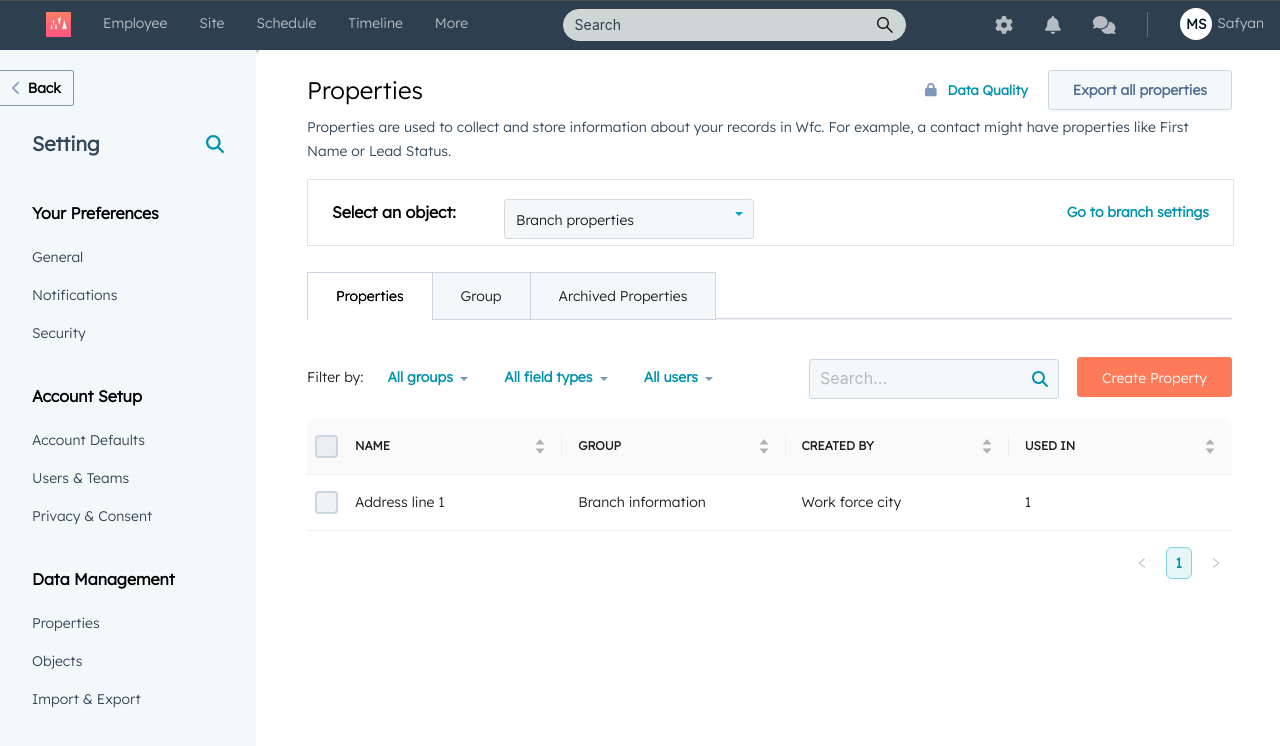
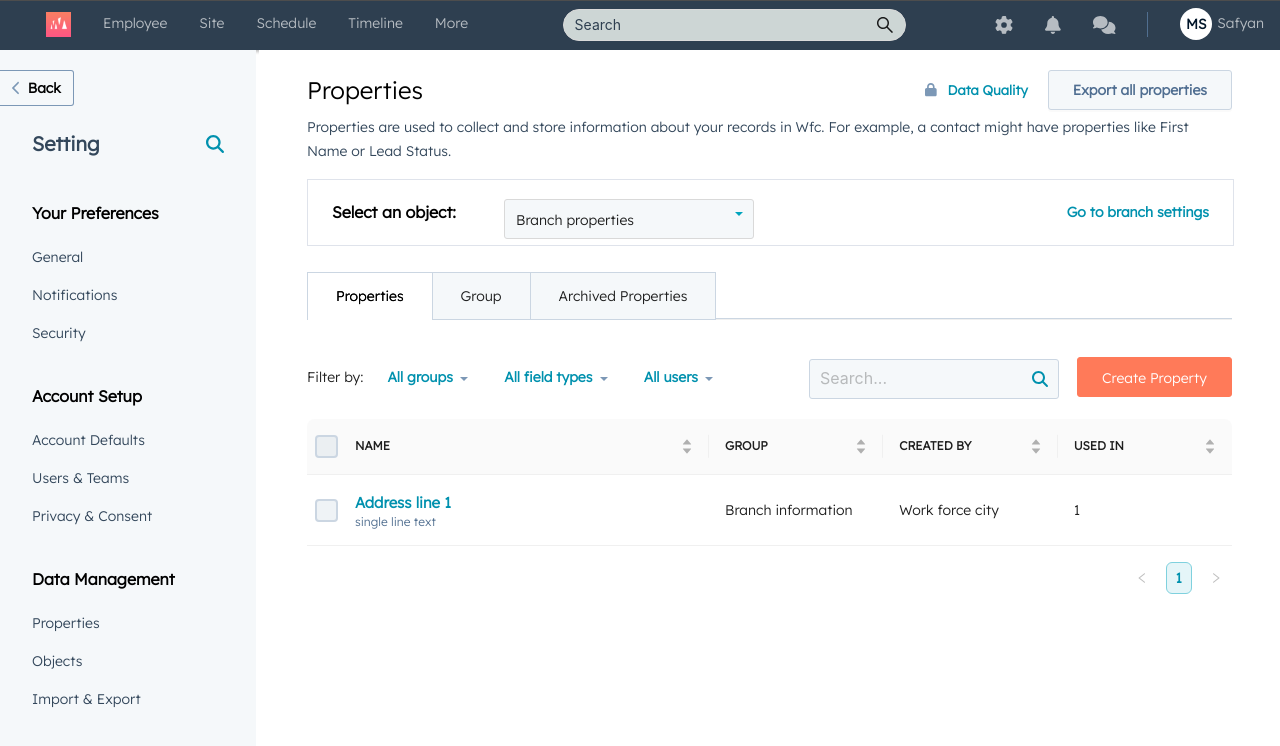
Before and after one commit to Safyan82/wfc-public, a React (Create React App) app: page /user/setting in a window 1280 px wide. Shown: the top 746 px of the page. Built offline with nearby package versions, Linux system fonts and the light colour scheme.

Commit message:
grid option added on hover

```diff
--- a/src/pages/setting/setting-property-grid.jsx
+++ b/src/pages/setting/setting-property-grid.jsx
@@ -1,4 +1,6 @@
-import { Button, Space, Table } from 'antd';
+import { faLock } from '@fortawesome/free-solid-svg-icons';
+import { FontAwesomeIcon } from '@fortawesome/react-fontawesome';
+import { Button, Popover, Space, Table } from 'antd';
 import { useState } from 'react';
 const data = [
   {
@@ -12,6 +14,7 @@ const data = [
 export const SettingPropertyGrid = () => {
   const [filteredInfo, setFilteredInfo] = useState({});
   const [sortedInfo, setSortedInfo] = useState({});
+  const [hoveredRow, setHoveredRow] = useState(null);
   const handleChange = (pagination, filters, sorter) => {
     console.log('Various parameters', pagination, filters, sorter);
     setFilteredInfo(filters);
@@ -25,6 +28,58 @@ export const SettingPropertyGrid = () => {
       key: 'name',
       sorter: (a, b) => a.name.length - b.name.length,
       sortOrder: sortedInfo.columnKey === 'name' ? sortedInfo.order : null,
+      width:370,
+      render: (_, record) => {
+        console.log(record, "record")
+        const showActions = hoveredRow === record.key;
+        return (
+          <div style={{display:'flex', alignItems:'center', columnGap:'7px'}}>
+              <div>
+                <span className='record-title'>{record.name}</span>
+                <div className='record-subtitle'>single line text</div>
+              </div> &nbsp;
+               {showActions && <button className="grid-sm-btn" type="link" onClick={() => handleEdit(record)}>
+                  Edit
+                </button>}
+                {showActions && <button  className="grid-sm-btn" type="link" onClick={() => handleDelete(record)}>
+                  Clone
+                </button>}
+                {showActions &&
+                <Popover
+                  overlayClassName='settingCustomPopover'
+                  trigger={"click"}
+                  content={
+                    <div className="popover-data">
+                      <div className="popoverdataitem" >
+                          Edit
+                      </div>
+                      <div className="popoverdataitem" >
+                          Clone
+                      </div>
+                      <div className="popoverdataitem" >
+                          Move to group
+                      </div>
+                      <div className="popoverdataitem" >
+                          Export property history
+                      </div>
+                      <div className="popoverdataitem" >
+                          Assign Users & Teams &nbsp;<FontAwesomeIcon icon={faLock}/>
+                      </div>
+                      <div className="popoverdataitem" >
+                          Archive
+                      </div>
+                    </div>
+                  }
+                >
+
+                  <button className="grid-sm-btn" type="link" onClick={() => handleDelete(record)}>
+                    <div style={{display: 'flex', gap: '0'}}>More <span className='caret'></span></div>
+                  </button>
+                </Popover>
+                }
+          </div>
+        );
+      },
 
     },
     {
@@ -65,6 +120,25 @@ export const SettingPropertyGrid = () => {
   };
 
 
+  const handleEdit = (record) => {
+    // handle edit action for the selected record
+  };
+
+  const handleDelete = (record) => {
+    // handle delete action for the selected record
+  };
+
+  const rowClassName = (record) => {
+    return record.key === hoveredRow ? 'hovered-row' : '';
+  };
+  const handleRowMouseEnter = (record) => {
+    setHoveredRow(record.key);
+  };
+
+  const handleRowMouseLeave = () => {
+    setHoveredRow(null);
+  };
+
   return (
     <div
     className='setting-grid'>
@@ -72,7 +146,15 @@ export const SettingPropertyGrid = () => {
         columns={columns}
         dataSource={data}
         rowSelection={rowSelection}
-        onChange={handleChange} />
+        onChange={handleChange}
+
+        onRow={(record) => ({
+          onMouseEnter: () => handleRowMouseEnter(record),
+          onMouseLeave: () => handleRowMouseLeave(),
+        })}
+        rowClassName={rowClassName}
+
+        />
     </div>
   );
 };
--- a/src/pages/setting/setting.css
+++ b/src/pages/setting/setting.css
@@ -524,3 +524,35 @@
 .ant-alert-info{
     align-items: center;
 }
+
+
+.grid-sm-btn{
+    background-color: #eaf0f6;
+    border-color: #cbd6e2;
+    color: #506e91;
+    border-radius: 3px;
+    border-style: solid;
+    border-width: 1px;
+    -webkit-font-smoothing: auto;
+    font-size: 12px;
+    line-height: 14px;
+    padding: 8px 16px;
+}
+
+.grid-sm-btn:hover{
+    background-color: #f5f8fa;
+    color: #506e91;
+    cursor: pointer;
+}
+
+.record-title{
+    color: #0091ae;
+    font-weight: 600;
+    font-size: 15px;
+}
+
+.record-subtitle{
+    color: #516f90!important;
+    font-size: 12px;
+    line-height: 15px;
+}
```
